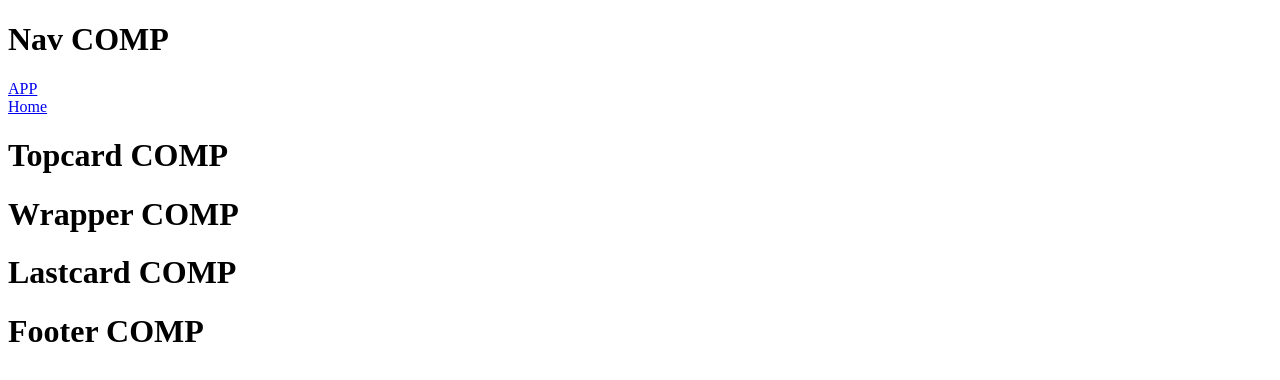
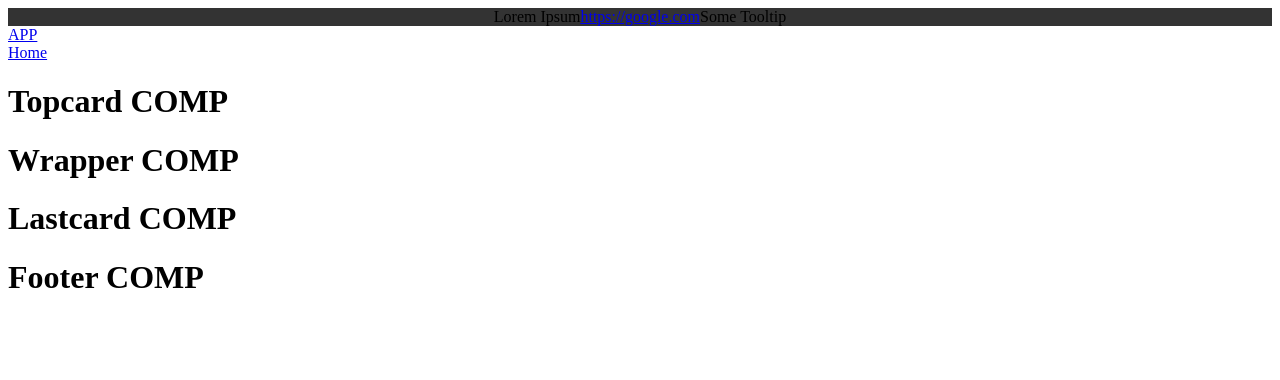
Before and after one commit to kchakarovski/vue-skeleteon, a Vue app: page / in a window 1280 px wide. Shown: the top 380 px of the page. Built offline with nearby package versions, Linux system fonts and the light colour scheme.

Commit message:
VS-2 //working

```diff
--- a/src/App.vue
+++ b/src/App.vue
@@ -1,7 +1,7 @@
 <template>
   <div id="app">
-    <navigation />
-    <router-link to="/">APP</router-link> <br>
+    <navigation/>
+    <router-link to="/">APP</router-link> <br />
     <router-link to="/Home">Home</router-link>
     <router-view />
     <app-footer />
--- a/src/assets/scss/parts/_nav.scss
+++ b/src/assets/scss/parts/_nav.scss
@@ -0,0 +1,8 @@
+.nav {
+    display: flex;
+    justify-content: center;
+    background: #333;
+    &__item {
+        display: flex;
+    }
+}
--- a/src/components/Navigation.vue
+++ b/src/components/Navigation.vue
@@ -1,20 +1,51 @@
 <template>
-  <div id="nav">
-      <h1>Nav COMP</h1>
+  <div class="nav">
+      <div class="nav__item" v-for="(value, key) in inputData" :key="key">
+        <slot name="name">
+          <span class="nav__item--name" v-text="value.name" />
+        </slot>
+        <slot name="link">
+          <router-link :to="value.link"><span class="nav__item--link" v-text="value.link"></span></router-link>
+        </slot>
+        <slot name="tooltip">
+          <span class="nav__item--tooltip" v-text="value.tooltip" />
+        </slot>
+      </div>
   </div>
 </template>
 
 <script>
 export default {
-    name: "Navigation",
-    data(){
-        return{
-
-        }
-    },
-}
+  name: "Navigation",
+  props: {
+      inputData: {
+          type: Array,
+          default: () => {
+              return [
+                {
+                  name: 'Lorem Ipsum',
+                  link: 'https://google.com',
+                  tooltip: 'Some Tooltip'
+              }
+                // {
+                //   name: 'Lorem Ipsum',
+                //   link: 'https://google.com',
+                //   tooltip: 'Some Tooltip'
+                // },
+                // {
+                //   name: 'Lorem Ipsum',
+                //   link: 'https://google.com',
+                //   tooltip: 'Some Tooltip'
+                // }
+              ];
+          },
+      },
+  },
+  data() {
+    return {};
+  }
+};
 </script>
 
 <style>
-
 </style>
```
